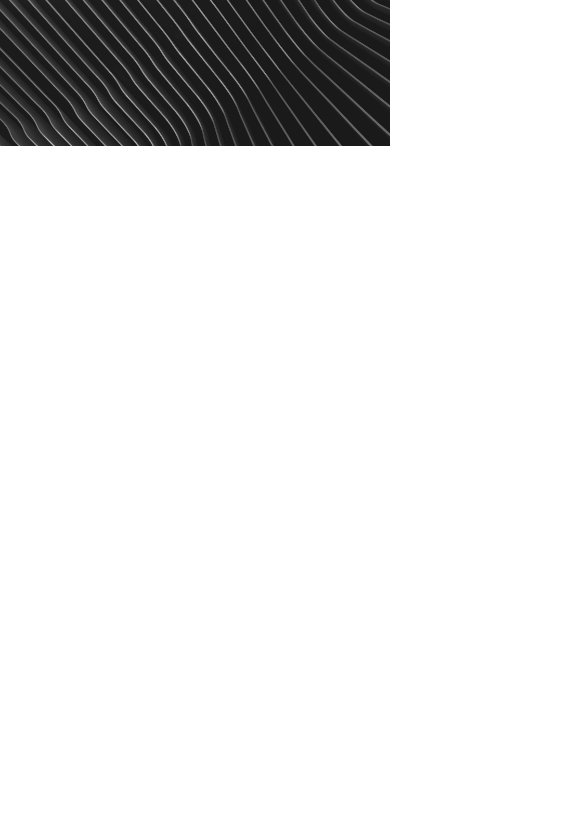
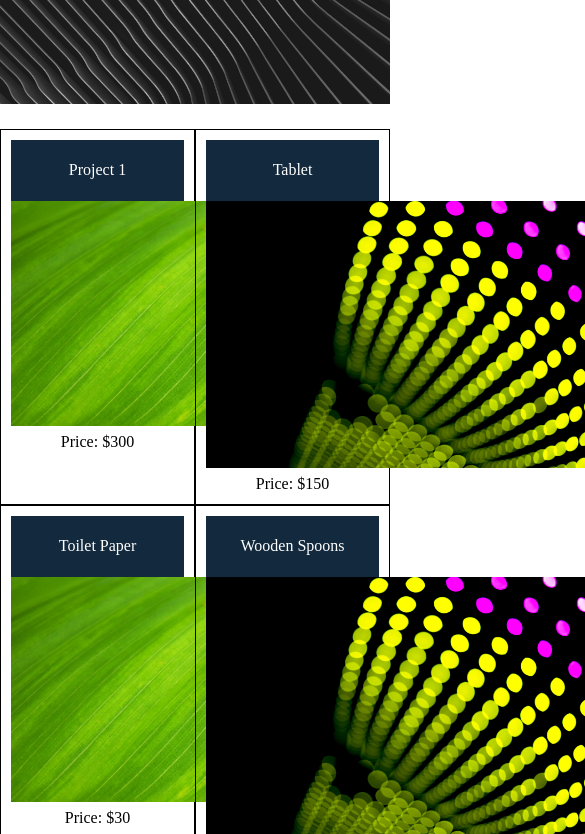
Before and after one commit to seanmgrant/Sean-Grant-Professional_Portfolio-, a plain HTML site: page index.html in a window 390 px wide. Shown: the part 198-1032 px from the top of the page, 585 px wide, since content can reach past the window. Before the commit the page ends 844 px from the top, so only its background shows below. Drawn offline with Linux system fonts and the light colour scheme.

Commit message:
added flexbox

```diff
--- a/assets/css/style.css
+++ b/assets/css/style.css
@@ -1,3 +1,7 @@
+* {
+    box-sizing: border-box;
+}
+
 body {
     display:block;
     flex-direction: column;
@@ -20,24 +24,32 @@ header {
     margin: 10px;
 }
 
-h1 {
+/* h1 {
     margin: 2% 0;
     font-size: 250%;
-}
+} */
 
 nav ul {
 display: flex;
 justify-content: space-between;
 min-width: 300px;
 list-style: none;
+margin-right: 50px;
+
 }
 
 nav a {
     color:black;
     font-weight: bold;
     text-decoration: underline;
+}
 
-}
+nav a:hover {
+    color: #fff;
+    background-color: black;
+  }
+
+
 
 .green {
     height: 200px;
@@ -47,3 +59,70 @@ nav a {
     background-size: cover;
     background-position: center;
 }
+
+.green h1 {
+    display: flex;
+    max-width: fit-content;
+    justify-content: space-between;
+    align-items: center;
+    padding: 0%;
+    background-color: #ff0028;
+    color: #000;
+}
+
+main {
+    display: flex;
+    /* Forces elements to the next line if they don't fit */
+    flex-wrap: wrap;
+    margin-top: 2%;
+  }
+
+  .main-header {
+    display: flex;
+    /* Forces elements to the next line if they don't fit */
+    flex-wrap: wrap;
+    justify-content: space-between;
+    padding: 60px;
+    background: #13293d;
+    color: #fff;
+  }
+
+.card {
+    flex: 1 0 0;
+    padding: 10px;
+    text-align: center;
+    border-style: solid;
+    border-width: 1px;
+  }
+
+  .card header {
+    padding: 20px;
+    background: #13293d;
+    color: #fff;
+  }
+
+  .card img {
+    width: 100%;
+    min-width: 400px;
+  }
+
+
+/* Cards are split into two columns at 992px or smaller */
+@media screen and (max-width: 992px) {
+    .card {
+      width: 50%;
+    }
+    /* Change the header color */
+    header {
+      /* background: #772014; */
+    }
+
+@media screen and (max-width: 768px) {
+    header {
+      flex-direction: column;
+    }
+
+    main {
+      max-width: 1200px;
+    }
+  }
--- a/index.html
+++ b/index.html
@@ -20,6 +20,37 @@
             </ul>
         </nav>
     </header>
-    <figure class="green"></figure>
+    <figure class="green">
+        <h1>Creating Genuine Things Since 1989</h1>
+    </figure>
+
+    <main>
+        <section class="card">
+          <header>Project 1</header>
+          <img src="./assets/images/green.jpg" alt="camera" />
+          <p>Price: $300</p>
+        </section>
+        <section class="card">
+          <header>Tablet</header>
+          <img src="./assets/images/black dot.jpg" alt="tablet" />
+          <p>Price: $150</p>
+        </section>
+        <section class="card">
+          <header>Toilet Paper</header>
+          <img src="./assets/images/green.jpg" alt="toilet paper" />
+          <p>Price: $30</p>
+        </section>
+        <section class="card">
+          <header>Wooden Spoons</header>
+          <img src="./assets/images/black dot.jpg" alt="wooden spoons" />
+          <p>Price: $10</p>
+        </section>
+        <section class="card">
+          <header>Soap</header>
+          <img src="./assets/images/black.jpg" alt="soap" />
+          <p>Price: $5</p>
+        </section>
+
+      </main>
 </body>
 </html>
```
Also changed, not shown: assets/images/black dot.jpg (added).
